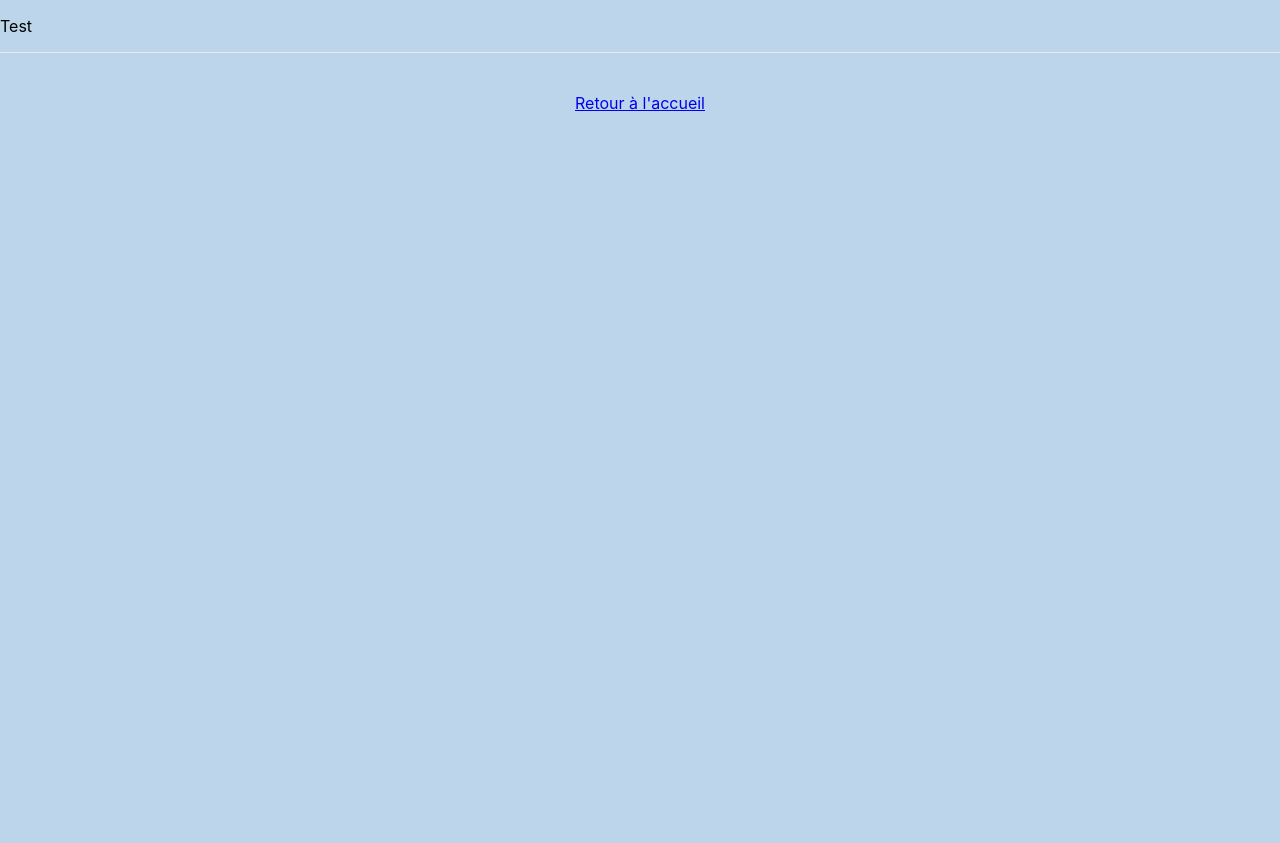
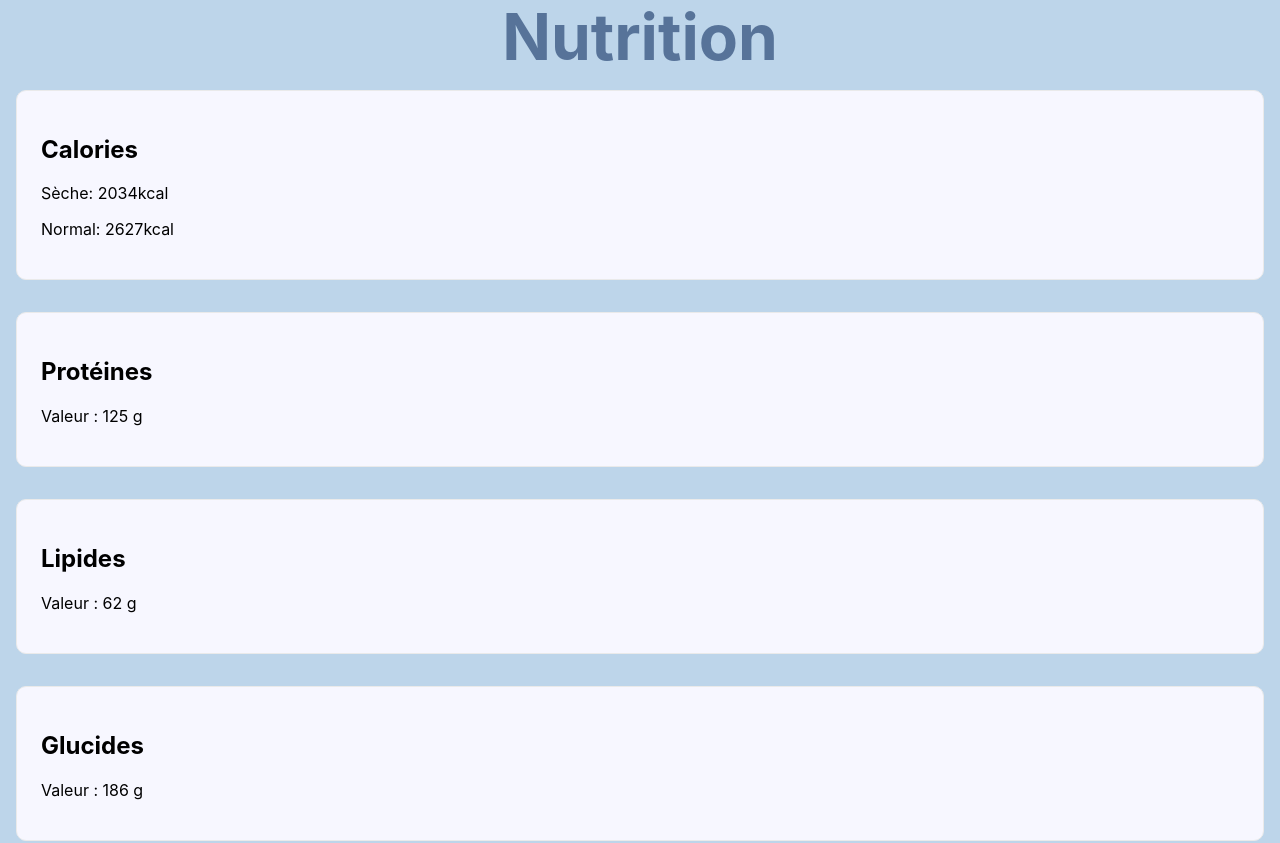
Before and after one commit to Gatien-Oudoire/Sport, a Next.js app: page /nutrition in a window 1280 px wide. Shown: the top 843 px of the page. Before the commit the page ends 800 px from the top, so only its background shows below. Built offline with nearby package versions, Linux system fonts and the light colour scheme.

Commit message:
Creation de nutrition

```diff
--- a/pages/nutrition.js
+++ b/pages/nutrition.js
@@ -1,8 +1,41 @@
+let laDate = new Date();
+let poids = 62;
+let taille = 1.78;
+let age = laDate.getFullYear() - 2004;
+
+const formule = (p, t, a) => {
+    return 13.7516 * p + 500.33 * t - 6.755 * a + 66.473;
+};
+
+const metaboBase = formule(poids, taille, age);
+
 export default function Nutrition() {
     return (
         <>
             <main>
-                <p>Test</p>
+                <h1 className="title"> Nutrition </h1>
+                <div className="lesExercices">
+                    <div className="card">
+                        <h2>Calories</h2>
+                        <p>Sèche: {Math.round(metaboBase * 1.2)}kcal</p>
+                        <p>
+                            Normal: {Math.round(metaboBase * 1.55)}
+                            kcal
+                        </p>
+                    </div>
+                    <div className="card">
+                        <h2> Protéines</h2>
+                        <p> Valeur : 125 g </p>
+                    </div>
+                    <div className="card">
+                        <h2> Lipides </h2>
+                        <p> Valeur : 62 g </p>
+                    </div>
+                    <div className="card">
+                        <h2> Glucides </h2>
+                        <p> Valeur : 186 g </p>
+                    </div>
+                </div>
             </main>
         </>
     );
--- a/style.css
+++ b/style.css
@@ -43,8 +43,15 @@ footer {
 }
 
 .title {
+    text-align: center;
     color: #577399;
     margin: 0;
     line-height: 1.15;
     font-size: 4rem;
 }
+
+.lesExercices {
+    display: flex;
+    text-align: center;
+    flex-direction: column;
+}
```
Also changed, not shown: pages/entrainement.js (+8 -2 lines).
